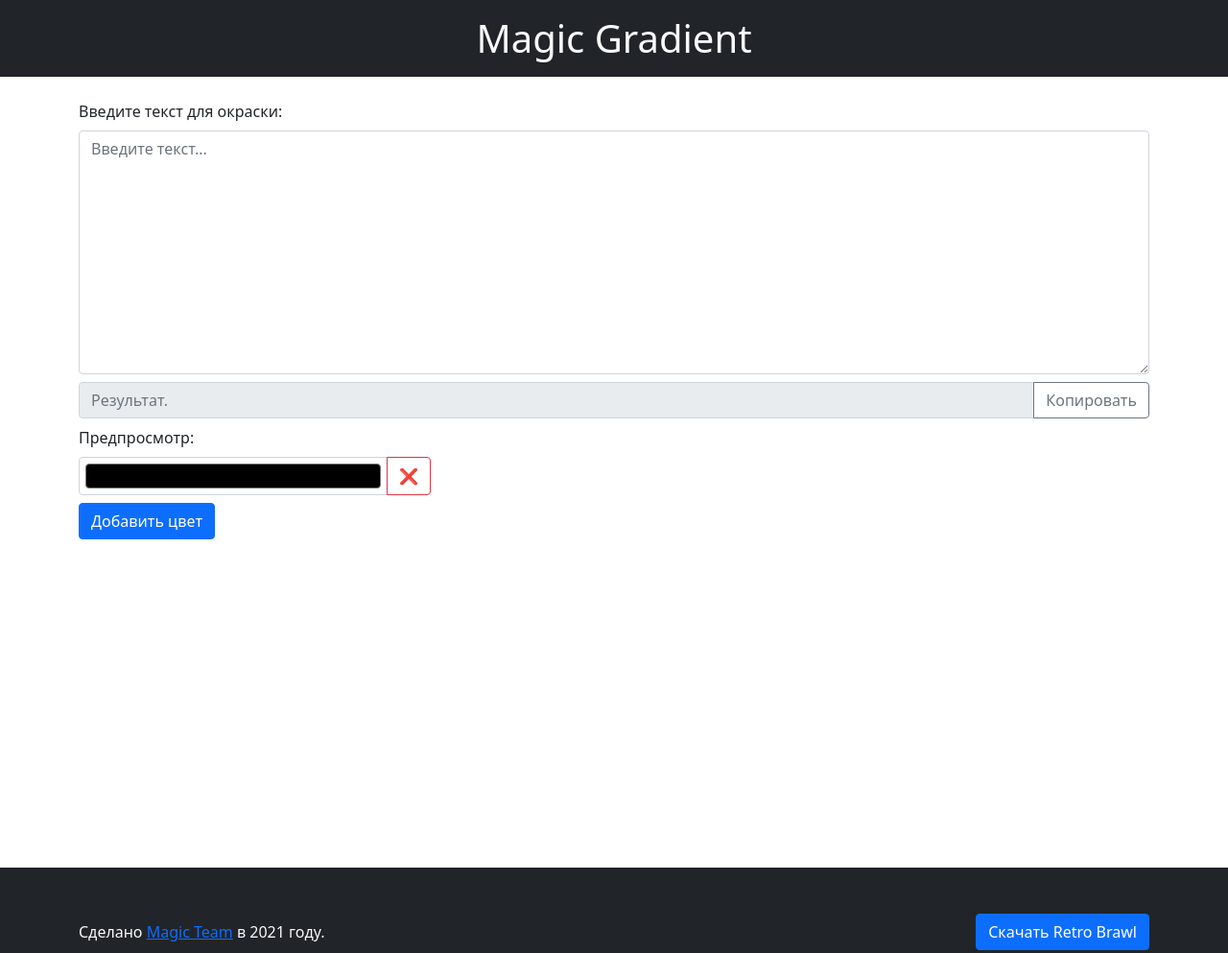
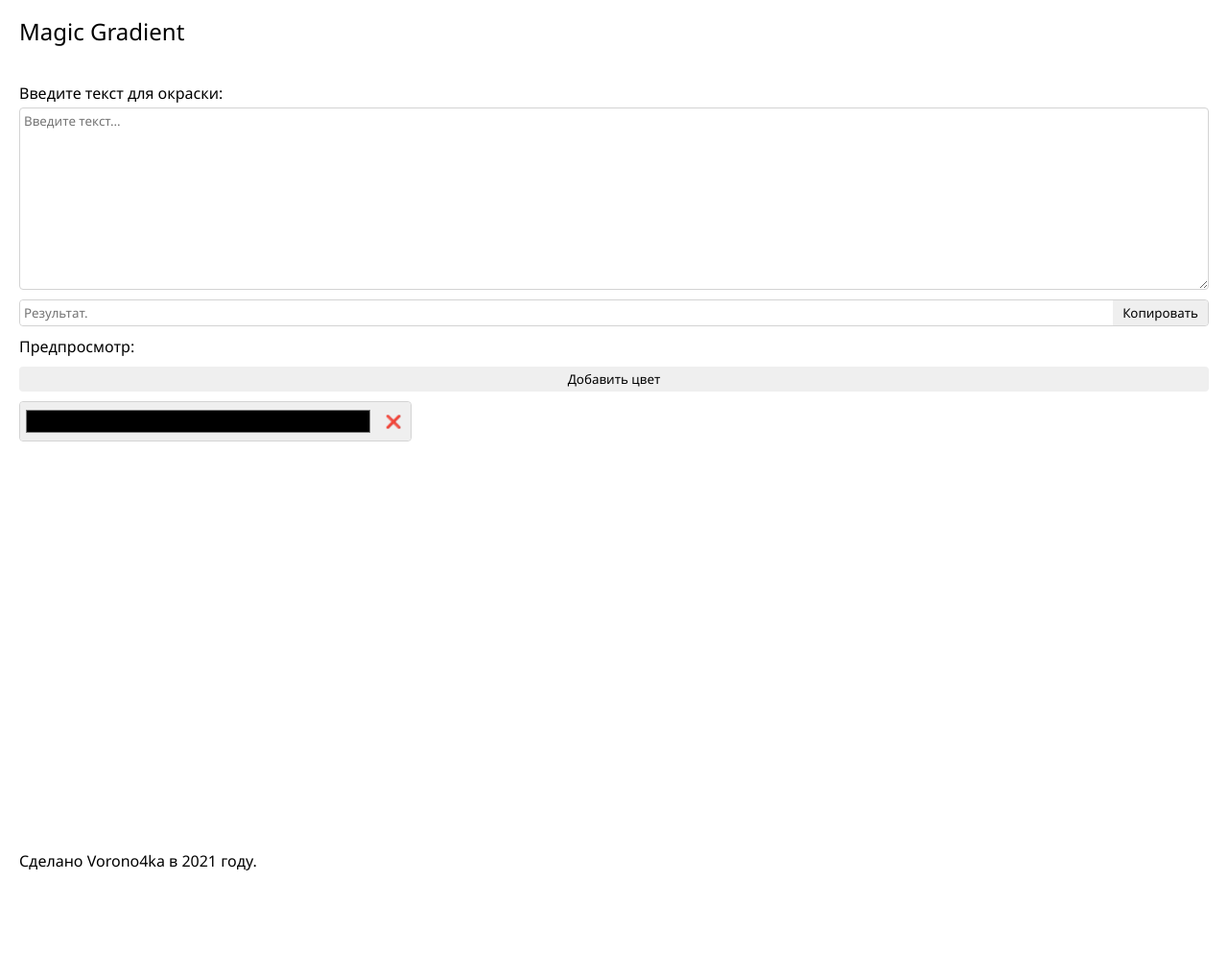
Before and after one commit to Vorono4ka/magic-gradient, a plain HTML site: page index.html in a window 1280 px wide. Shown: the whole page at 96% size. After the commit the page ends 928 px from the top, so only its background shows below. Drawn offline with nearby package versions, Linux system fonts and the light colour scheme.

Commit message:
refactor(styles): bootstrap replaced with own stylesheets

```diff
--- /dev/null
+++ b/css/_buttons.scss
@@ -0,0 +1,4 @@
+button {
+    padding: 4px 10px 4px 10px;
+    border-radius: 4px;
+}
--- /dev/null
+++ b/css/_inputs.scss
@@ -0,0 +1,43 @@
+input, textarea {
+    border-radius: 4px;
+    padding: 4px;
+}
+
+textarea {
+    border: 1px solid lightgray;
+}
+
+input[type=color] {
+    min-height: 40px;
+}
+
+.input-group {
+    border-radius: 4px;
+
+    > input {
+        width: 100%;
+    }
+}
+
+.input-group:has(label) {
+    display: flex;
+    flex-direction: column;
+
+    gap: 4px;
+}
+
+.input-group:has(input+button) {
+    display: flex;
+    flex-direction: row;
+    border: 1px solid lightgray;
+
+    > :not(:last-child) {
+        border-top-right-radius: 0;
+        border-bottom-right-radius: 0;
+    }
+
+    > :not(:first-child) {
+        border-top-left-radius: 0;
+        border-bottom-left-radius: 0;
+    }
+}
--- a/css/gradient-styles.css
+++ /dev/null
@@ -1,13 +0,0 @@
-#colors {
-    display: grid;
-    grid-template-columns: 1fr 1fr 1fr;
-    grid-gap: 0.5em;
-}
-
-@media screen and (max-device-width: 640px) {
-    #colors {
-        display: grid;
-        grid-template-columns: 1fr;
-        grid-gap: 0.5em;
-    }
-}
--- /dev/null
+++ b/css/nullstyles.css
@@ -0,0 +1,89 @@
+* {
+    padding: 0;
+    margin: 0;
+    border: 0;
+}
+
+*,
+*:before,
+*:after {
+    box-sizing: border-box;
+}
+
+:focus,
+:active {
+    outline: none;
+}
+
+a:focus,
+a:active {
+    outline: none;
+}
+
+nav, footer, header, aside {
+    display: block;
+}
+
+html, body {
+    height: 100%;
+    width: 100%;
+    font-size: 100%;
+    line-height: normal;
+    font-weight: 300;
+    font-size: 1rem;
+    -ms-text-size-adjust: 100%;
+    -moz-text-size-adjust: 100%;
+    -webkit-text-size-adjust: 100%;
+}
+
+input, button, textarea {
+    font-family: inherit;
+}
+
+textarea {
+    resize: vertical;
+}
+
+input::-ms-clear {
+    display: none;
+}
+
+button {
+    cursor: pointer;
+}
+
+button::-moz-focus-inner {
+    padding: 0;
+    border: 0;
+}
+
+a,
+a:visited {
+    text-decoration: none;
+}
+
+a:hover {
+    text-decoration: none;
+}
+
+ul li {
+    list-style: none;
+}
+
+img {
+    vertical-align: top;
+}
+
+h1, h2, h3, h4, h5, h6 {
+    font-size: inherit;
+    font-weight: inherit;
+    line-height: 1.1;
+}
+
+a,
+a:hover,
+a:active,
+a:visited {
+    text-decoration: none;
+    color: inherit;
+}
--- /dev/null
+++ b/css/styles.scss
@@ -0,0 +1,55 @@
+@import "nullstyles";
+@import "toasts";
+@import "inputs";
+@import "buttons";
+
+* {
+    font-family: 'Segoe UI', Tahoma, Geneva, Verdana, sans-serif;
+    text-wrap: wrap;
+}
+
+header, footer {
+    padding: 20px;
+}
+
+h1 {
+    font-size: 24px;
+}
+
+main {
+    height: 100%;
+}
+
+.container {
+    display: flex;
+    flex-direction: column;
+    padding: 20px;
+    gap: 10px;
+
+    height: 100%;
+}
+
+#colors {
+    display: flex;
+    flex-wrap: wrap;
+    gap: 4px;
+
+    > * {
+        width: calc(100% / 3 - 4px / 2 * 2);
+    }
+    @media screen and (max-width: 800px) {
+        > * {
+            width: calc(100% / 2 - 4px / 2);
+        }
+    }
+    @media screen and (max-width: 600px) {
+        > * {
+            width: 100%;
+        }
+    }
+}
+
+#preview {
+    display: flex;
+    flex-wrap: wrap;
+}
--- a/index.html
+++ b/index.html
@@ -1,5 +1,5 @@
 <!DOCTYPE html>
-<html lang="en" class="h-100">
+<html lang="en">
 <head>
     <meta charset="UTF-8">
     <title>Magic Gradient</title>
@@ -8,52 +8,48 @@
     <meta name="viewport" content="width=device-width, initial-scale=1.0">
     <meta http-equiv="X-UA-Compatible" content="ie=edge">
 
-    <script src="https://cdn.jsdelivr.net/npm/bootstrap@5.1.3/dist/js/bootstrap.bundle.min.js"></script>
+    <script src="js/toasts.js"></script>
     <script src="js/gradient.js"></script>
+    <script src="js/main.js"></script>
 
-    <link href="https://cdn.jsdelivr.net/npm/bootstrap@5.1.3/dist/css/bootstrap.min.css" rel="stylesheet">
-    <link rel="stylesheet" href="css/gradient-styles.css">
-	<link href="../css/styles.css" rel="stylesheet">
+	<link href="css/styles.css" rel="stylesheet">
 </head>
-<body class="h-100">
-    <header class="mb-4">
-        <h1 class="text-center p-3 bg-dark text-light">Magic Gradient</h1>
+<body>
+    <header>
+        <h1>Magic Gradient</h1>
     </header>
-    <div class="container mt-3 h-100">
-        <label for="inputMessage" class="form-label">Введите текст для окраски:</label>
-        <textarea placeholder="Введите текст..." onkeyup="onChangeSettings()" class="form-control mb-2" id="inputMessage" rows="10"></textarea>
-        <div class="input-group mb-2">
-            <input placeholder="Результат."
-                   id="result" class="form-control"
-                   readonly />
-            <button class="btn btn-outline-secondary" id="copy-button" type="button" tooltip="Копировать в буфер">Копировать</button>
+    <main>
+        <div class="container">
+            <div class="input-group">
+                <label for="inputMessage">Введите текст для окраски:</label>
+                <textarea placeholder="Введите текст..." onkeyup="onChangeSettings()" id="inputMessage" rows="10"></textarea>
             </div>
-        <div class="mb-2">
+            <div class="input-group">
+                <input placeholder="Результат." id="result" readonly />
+                <button id="copy-button" type="button" tooltip="Копировать в буфер">Копировать</button>
+            </div>
+            <div>
                 Предпросмотр:
                 <span id="preview"></span>
             </div>
 
-        <div id="colors" class="mb-2"></div>
-        <button onclick="addColorInput()" class="btn btn-primary">Добавить цвет</button>
+            <button onclick="addColorInput()">Добавить цвет</button>
+            <div id="colors"></div>
 
-        <div class="position-fixed bottom-0 end-0 p-3" style="z-index: 5">
-            <div id="error-toast" class="toast hide" role="alert" aria-live="assertive" aria-atomic="true">
+            <div>
+                <div id="error-toast" class="toast toast_hidden">
                     <div class="toast-body">
                         Вы не можете удалить единственный цвет!
-                    <div class="mt-2 pt-2 border-top">
-                        <button type="button" class="btn btn-primary btn-sm" data-bs-dismiss="toast">Хорошо</button>
+                        <button type="button" toast-close-button>Хорошо</button>
                     </div>
                 </div>
             </div>
         </div>
-    </div>
+    </main>
 
-	<footer class="bd-footer mt-auto p-3 p-md-5 mt-3 bg-dark text-light text-center text-sm-start">
-		<div id="footer-content" class="container d-flex align-items-center">
-			<p class="mb-0 w-100">Сделано <a href="https://t.me/magics_servers">Magic Team</a> в 2021 году.</p>
-			<div id="download-buttons" class="d-flex justify-content-end w-100 gap-1 mobile-hidden">
-				<a class="btn btn-primary" href="https://files.magic-servers.xyz/retrobrawl.apk">Скачать Retro Brawl</a>
-			</div>
+	<footer>
+		<div id="footer-content">
+			<p>Сделано <a href="https://github.com/Vorono4ka">Vorono4ka</a> в 2021 году.</p>
 		</div>
 	</footer>
 
--- a/js/gradient.js
+++ b/js/gradient.js
@@ -2,32 +2,22 @@ Number.prototype.hex = function () {
     return this.toString(16).padStart(2, '0');
 };
 
+function clamp(value, min, max) {
+    return Math.min(Math.max(value, min), max);
+}
+
 class Frame {
     /**
-     * @param {number} r
-     * @param {number} g
-     * @param {number} b
-     * @param {boolean} checkBorders
+     * @param {number} red
+     * @param {number} green
+     * @param {number} blue
+     * @param {boolean} clampColors
      */
-    constructor(r=0, g=0, b=0, checkBorders=true) {
-        if (checkBorders) {
-            if (r > 255) {
-                r = 255;
-            } else if (r < 0) {
-                r = 0;
-            }
-
-            if (g > 255) {
-                g = 255;
-            } else if (g < 0) {
-                g = 0;
-            }
-
-            if (b > 255) {
-                b = 255;
-            } else if (b < 0) {
-                b = 0;
-            }
+    constructor(r=0, g=0, b=0, clampColors=true) {
+        if (clampColors) {
+            r = clamp(r, 0, 255);
+            g = clamp(g, 0, 255);
+            b = clamp(b, 0, 255);
         }
 
         this.r = r;
@@ -178,86 +168,3 @@ class Gradient {
         return result;
     }
 }
-
-let onRemoveColor = function (event) {
-    let colorGroup = event.target.parentElement;
-
-    if (document.getElementById('colors').childElementCount > 1)
-        colorGroup.remove();
-    else {
-        let toast = new bootstrap.Toast(document.querySelector('#error-toast'));
-        toast.show();
-    }
-
-    onChangeSettings();
-};
-
-function onChangeSettings() {
-    const gradient = new Gradient();
-
-    const text = document.getElementById('inputMessage').value;
-
-    for (const colorGroup of document.getElementById('colors').children) {
-        let colorInput = colorGroup.getElementsByTagName('input')[0];
-        gradient.createFrame(colorInput.value.slice(1));
-    }
-    document.getElementById('result').value = gradient.apply(text);
-    document.getElementById('preview').innerHTML = gradient.apply(text, 1);
-}
-
-function addColorInput() {
-    const color = document.createElement('div');
-    color.classList.add('input-group');
-
-    const colorInput = document.createElement('input');
-    colorInput.setAttribute('aria-describedby', 'remove-button');
-    colorInput.classList.add('form-control-color');
-    colorInput.classList.add('form-control');
-    colorInput.style.maxWidth = '100%';
-    colorInput.type = 'color';
-
-    const closeBtn = document.createElement('button');
-    closeBtn.classList.add('btn-outline-danger');
-    closeBtn.classList.add('btn');
-	closeBtn.innerHTML = '❌';
-
-    colorInput.onchange = onChangeSettings;
-    closeBtn.onclick = onRemoveColor;
-
-    color.appendChild(colorInput);
-    color.appendChild(closeBtn);
-
-    document.getElementById('colors').appendChild(color);
-    onChangeSettings();
-}
-
-function init() {
-    const tooltipTriggerList = [].slice.call(document.querySelectorAll('[tooltip]'));
-    tooltipTriggerList.map(function (element) {
-        let tooltip = new bootstrap.Tooltip(element);
-
-        element.setAttribute('data-bs-original-title', element.getAttribute('tooltip'));
-        element.addEventListener('mouseout', function (event) {
-            let element = event.target;
-            element.setAttribute('data-bs-original-title', element.getAttribute('tooltip'));
-        });
-
-        return tooltip;
-    });
-
-    document.querySelector('#copy-button').addEventListener('click', function (event) {
-        let inputToCopy = document.querySelector('#result');
-
-        inputToCopy.select();
-        inputToCopy.setSelectionRange(0, 99999);
-
-        document.execCommand("copy");
-
-        let button = event.target;
-        button.setAttribute('data-bs-original-title', 'Copied!');
-        let tooltip = bootstrap.Tooltip.getInstance(button);
-        tooltip.show();
-    })
-
-    addColorInput();
-}
--- /dev/null
+++ b/js/main.js
@@ -0,0 +1,63 @@
+let onRemoveColor = function (event) {
+    let colorGroup = event.target.parentElement;
+
+    if (document.getElementById('colors').childElementCount > 1)
+        colorGroup.remove();
+    else {
+        let toast = new Toast(document.querySelector('#error-toast'));
+        toast.show();
+    }
+
+    onChangeSettings();
+};
+
+function onChangeSettings() {
+    const gradient = new Gradient();
+
+    const text = document.getElementById('inputMessage').value;
+
+    for (const colorGroup of document.getElementById('colors').children) {
+        let colorInput = colorGroup.getElementsByTagName('input')[0];
+        gradient.createFrame(colorInput.value.slice(1));
+    }
+
+    document.getElementById('result').value = gradient.apply(text);
+    document.getElementById('preview').innerHTML = gradient.apply(text, 1);
+}
+
+function addColorInput() {
+    const color = document.createElement('div');
+    color.classList.add('input-group');
+
+    const colorInput = document.createElement('input');
+    colorInput.style.maxWidth = '100%';
+    colorInput.type = 'color';
+
+    const closeBtn = document.createElement('button');
+	closeBtn.innerHTML = '❌';
+
+    colorInput.onchange = onChangeSettings;
+    closeBtn.onclick = onRemoveColor;
+
+    color.appendChild(colorInput);
+    color.appendChild(closeBtn);
+
+    document.getElementById('colors').appendChild(color);
+    onChangeSettings();
+}
+
+function init() {
+    document.querySelector('#copy-button').addEventListener('click', function (event) {
+        let inputToCopy = document.querySelector('#result');
+
+        inputToCopy.select();
+        inputToCopy.setSelectionRange(0, 99999);
+
+        document.execCommand("copy");
+
+        let button = event.target;
+        button.setAttribute('data-bs-original-title', 'Copied!');
+    })
+
+    addColorInput();
+}
--- /dev/null
+++ b/js/toasts.js
@@ -0,0 +1,18 @@
+class Toast {
+    /**
+     * @param {Element} element
+     */
+    constructor(element) {
+        this.element = element;
+
+        this.element.querySelector("button[toast-close-button]").addEventListener("click", () => this.hide());
+    }
+
+    show() {
+        this.element.classList.remove("toast_hidden");
+    }
+
+    hide() {
+        this.element.classList.add("toast_hidden");
+    }
+}
```
Also changed, not shown: css/_toasts.scss (added, +17 -0 lines), css/styles.css (added), 1 other file. Lines whose indentation alone changed are shown as unchanged.
